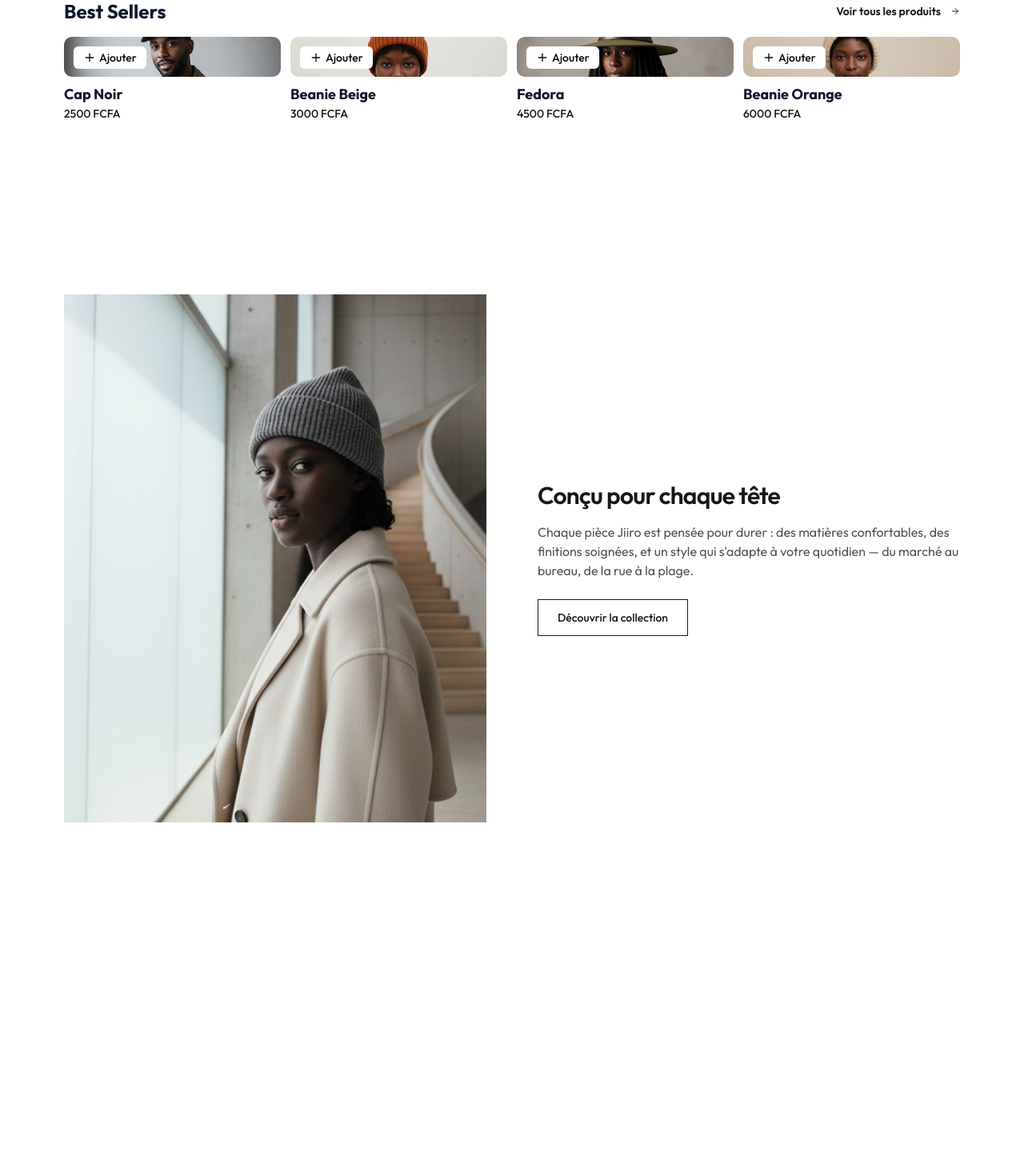
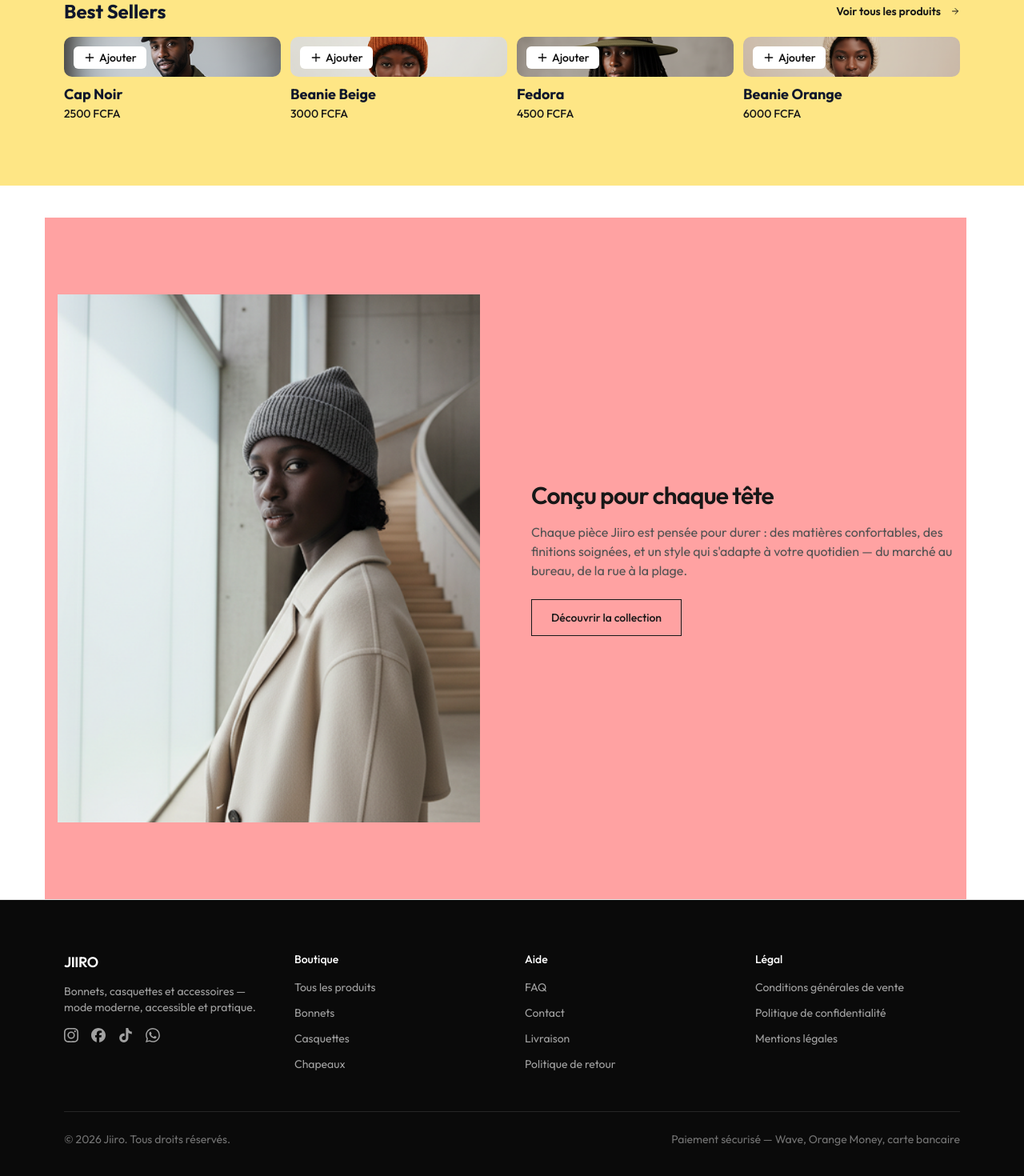
Before and after one commit to imyya/ecom_jj, a Next.js app: page / in a window 1280 px wide. Shown: the part 981-2451 px from the top of the page at 80% size. Before the commit the page ends 2105 px from the top, so only its background shows below. Built offline with nearby package versions, Linux system fonts and the light colour scheme.

Commit message:
creating container for layout

```diff
--- a/app/layout.tsx
+++ b/app/layout.tsx
@@ -3,6 +3,7 @@ import type { Metadata } from "next";
 import "./globals.css";
 import Header from "@/components/layout/Header";
 import { Outfit } from "next/font/google";
+import Footer from "@/components/layout/Footer";
 
 
 
@@ -29,6 +30,7 @@ export default function RootLayout({ children }: LayoutProps<"/">) {
       <body className="min-h-full flex flex-col">
         <Header/>
         {children}
+        <Footer/>
       </body>
     </html>
   );
--- a/components/home/BestSellers.tsx
+++ b/components/home/BestSellers.tsx
@@ -27,7 +27,7 @@ const item: Variants = {
 
 export default function BestSellers() {
   return (
-    <section className="w-full pt-10 p-20 flex flex-col gap-4 mb-10">
+    <section className="w-full pt-10 p-20 flex flex-col gap-4 mb-10 bg-amber-200">
       <div className="flex justify-between ">
         <p className="font-bold text-slate-900 text-2xl">Best Sellers</p>
         <Link
--- a/components/home/BrandStory.tsx
+++ b/components/home/BrandStory.tsx
@@ -7,7 +7,7 @@ import brandStory from "@/public/images/story-image.png"
  */
 export default function BrandStory() {
   return (
-    <section className="mx-auto max-w-6xl px-4 py-16 sm:py-24">
+    <section className="mx-aut max-w-6xl px-4 ml-14 py-16 sm:py-24 bg-red-300">
       <div className="grid grid-cols-1 items-center gap-8 md:grid-cols-2 md:gap-16">
         <div className="relative aspect-[4/5] w-full overflow-hidden bg-neutral-100">
           <Image
--- a/components/layout/Footer.tsx
+++ b/components/layout/Footer.tsx
@@ -1,6 +1,6 @@
 import Link from "next/link";
-import { Facebook, Instagram } from "lucide-react";
-import { SiTiktok, SiWhatsapp } from "react-icons/si";
+//import { Facebook, Instagram } from "lucide-react";
+import {SiInstagram, SiFacebook, SiTiktok, SiWhatsapp } from "react-icons/si";
 
 const FOOTER_LINKS = {
   boutique: [
@@ -24,8 +24,8 @@ const FOOTER_LINKS = {
 
 // TODO: remplacer les liens "#" par les vrais comptes Jiiro une fois fournis (§34 CDC)
 const SOCIAL_LINKS = [
-  { href: "https://instagram.com/jiiro", label: "Instagram", Icon: Instagram },
-  { href: "https://facebook.com/jiiro", label: "Facebook", Icon: Facebook },
+  { href: "https://instagram.com/jiiro", label: "Instagram", Icon: SiInstagram },
+  { href: "https://facebook.com/jiiro", label: "Facebook", Icon: SiFacebook },
   { href: "https://tiktok.com/@jiiro", label: "TikTok", Icon: SiTiktok },
   { href: "https://wa.me/221XXXXXXXXX", label: "WhatsApp", Icon: SiWhatsapp },
 ];
--- /dev/null
+++ b/components/ui/Container.tsx
@@ -0,0 +1,16 @@
+import {cn} from "@/lib/utils"
+
+
+export default function Container ({
+    className,
+    children,
+}:{
+    className?:string
+    children: React.ReactNode
+}){
+    return (
+        <div className={cn("mx-auto w-full max-w-7xl px-6 lg:px-12",className)}>
+            {children}
+        </div>
+    )
+}
--- a/package.json
+++ b/package.json
@@ -17,6 +17,7 @@
     "next": "16.3.1",
     "react": "19.2.8",
     "react-dom": "19.2.8",
+    "react-icons": "^5.7.0",
     "shadcn": "^4.19.0",
     "tailwind-merge": "^3.6.0",
     "tw-animate-css": "^1.4.0"
```
Also changed, not shown: 1 other file (tests, documents, lock files or other folders).
